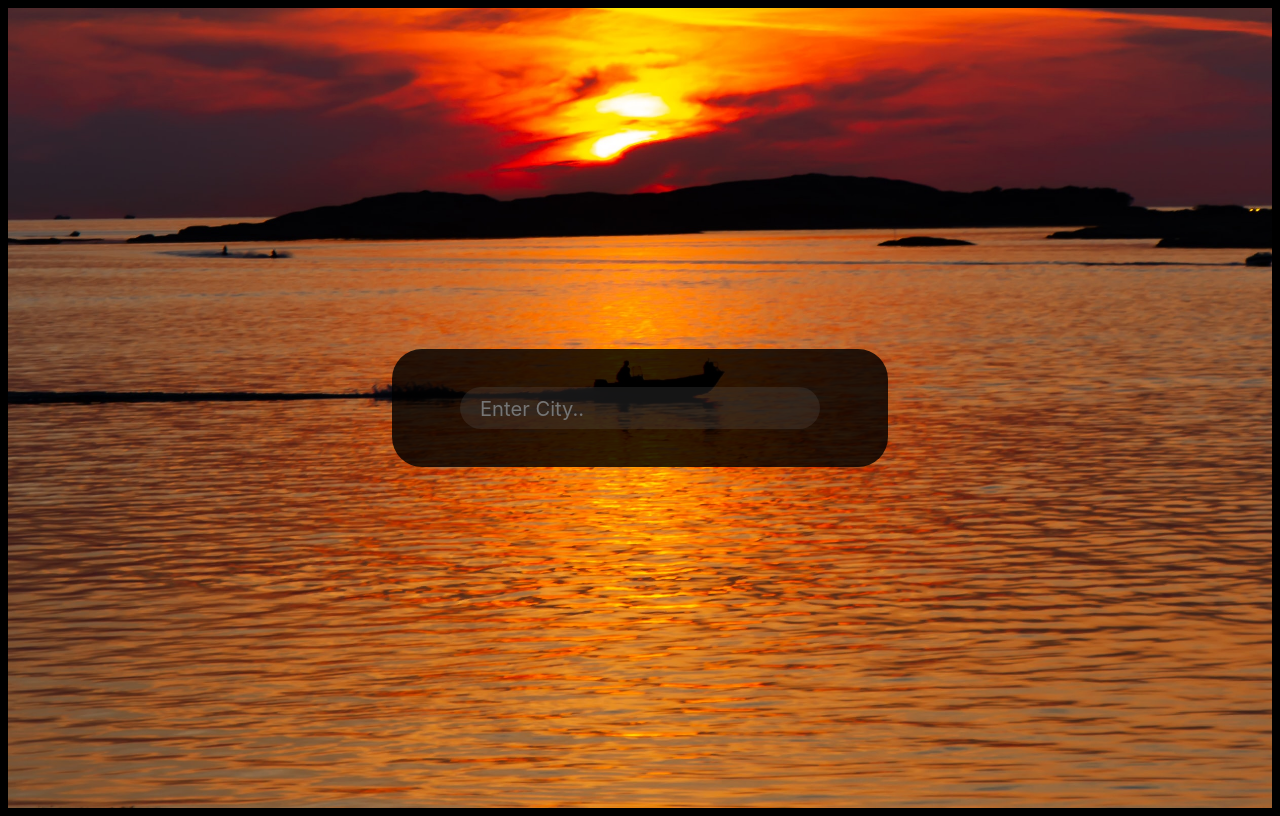
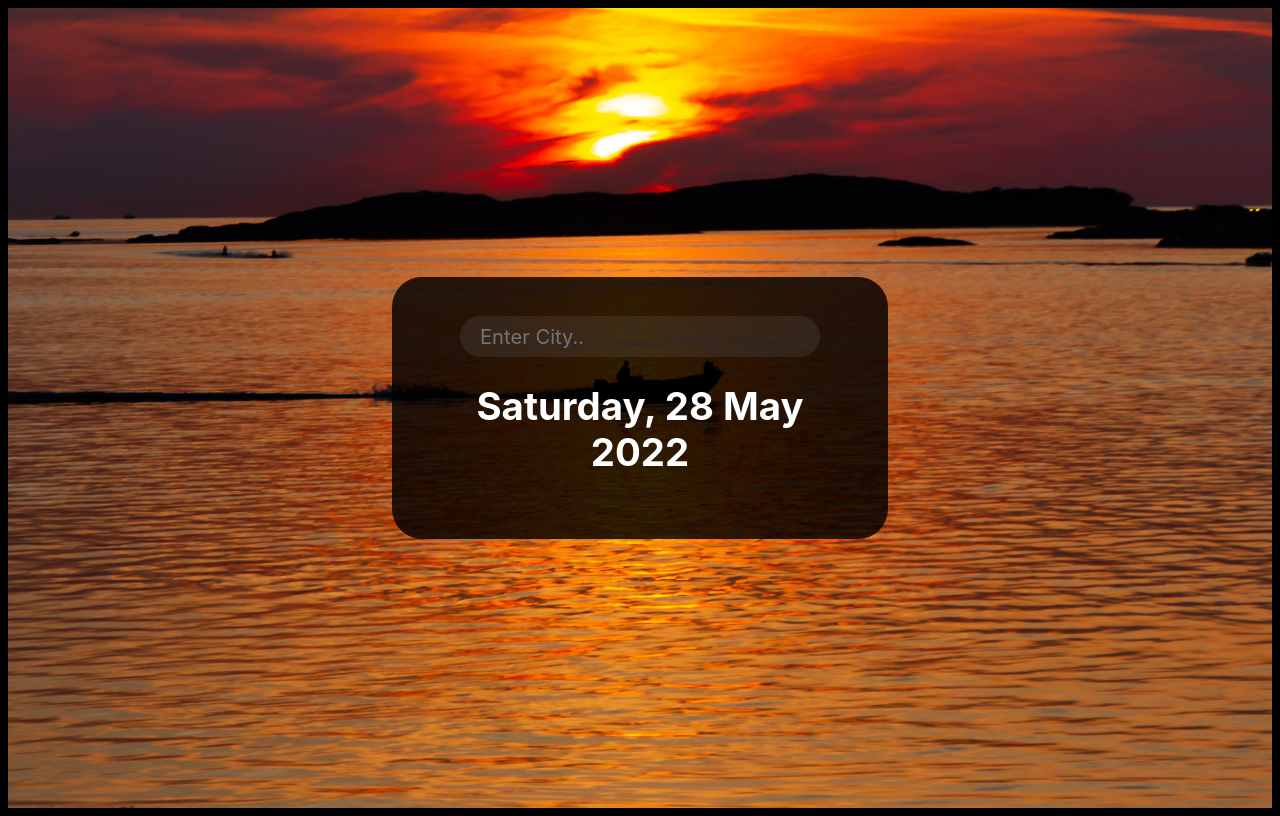
Before and after one commit to harriscs5/Weather-App2, a React (Create React App) app: page / in a window 1280 px wide. Built offline with nearby package versions, Linux system fonts and the light colour scheme.

Commit message:
added current date function

```diff
--- a/src/App.js
+++ b/src/App.js
@@ -11,6 +11,18 @@
 const [city, setCity] = useState('')
 
 const url = `https://api.openweathermap.org/data/2.5/weather?q=${city}&units=imperial&appid=47faa98c00b88628615e4d2eb7a2d9d9`
+
+const dateBuilder = (d) => {
+  let months = ["January", "February", "March", "April", "May", "June", "July", "August", "September", "October", "November", "December"];
+  let days = ["Sunday", "Monday", "Tuesday", "Wednesday","Thursday", "Friday", "Saturday"];
+
+  let day = days[d.getDay()];
+  let date = d.getDate();
+  let month = months[d.getMonth()];
+  let year = d.getFullYear();
+
+  return `${day}, ${date} ${month} ${year}`
+}
 
 const searchCity = (event) => {
   if (event.key === 'Enter') {
@@ -40,6 +52,8 @@
           />
 
         </div>
+
+        <h1 className="date">{dateBuilder(new Date())}</h1>
 
         {data.name !== undefined &&
           <div className="results loading">
--- a/src/index.css
+++ b/src/index.css
@@ -18,6 +18,10 @@
   background-size: cover;
   background-position: bottom;
   transition: 0.4 ease-in-out;
+}
+
+.date {
+  text-align: center;
 }
 
 .app.cold {
```
